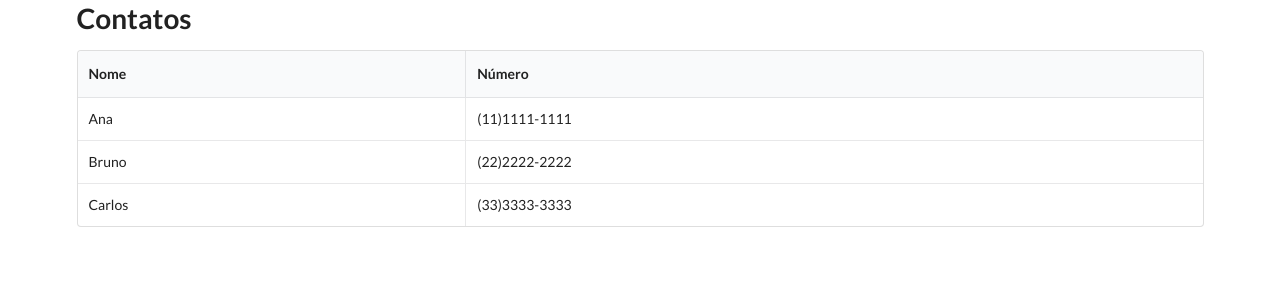
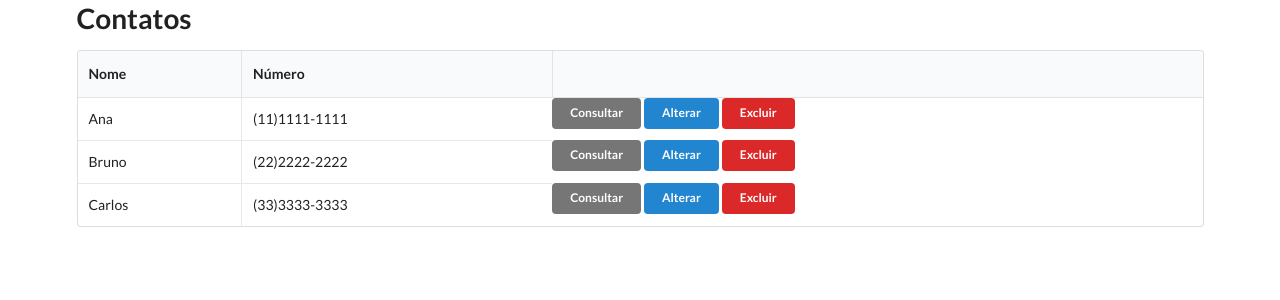
Before and after one commit to otav-o/TreinamentoMS4, a React (Create React App) app in the folder Crud/crud/: page / in a window 1280 px wide. Shown: the top 300 px of the page. Built offline with nearby package versions, Linux system fonts and the light colour scheme.

Commit message:
Criação dos botões Consultar, Alterar e Excluir

```diff
--- a/Crud/crud/src/components/contatos/ContatoLista.js
+++ b/Crud/crud/src/components/contatos/ContatoLista.js
@@ -8,6 +8,9 @@ class ContatoLista extends React.Component {
                     <tr key={x.ContatoId}>
                         <td>{x.Nome}</td>
                         <td>{x.Numero}</td>
+                        <button className='tiny ui grey button'>Consultar</button>
+                        <button className='tiny ui blue button'>Alterar</button>
+                        <button className='tiny ui red button'>Excluir</button>
                     </tr>
                 );
             })
@@ -15,12 +18,13 @@ class ContatoLista extends React.Component {
     }
 
     renderLista() { // subrotina para renderizar a lista
-        return ( // copiado de semantic-ui.com
+        return (
             <table className="ui celled table">
                 <thead>
                     <tr>
                         <th>Nome</th>
                         <th>Número</th>
+                        <th></th>
                     </tr>
                 </thead>
                 <tbody>
```
